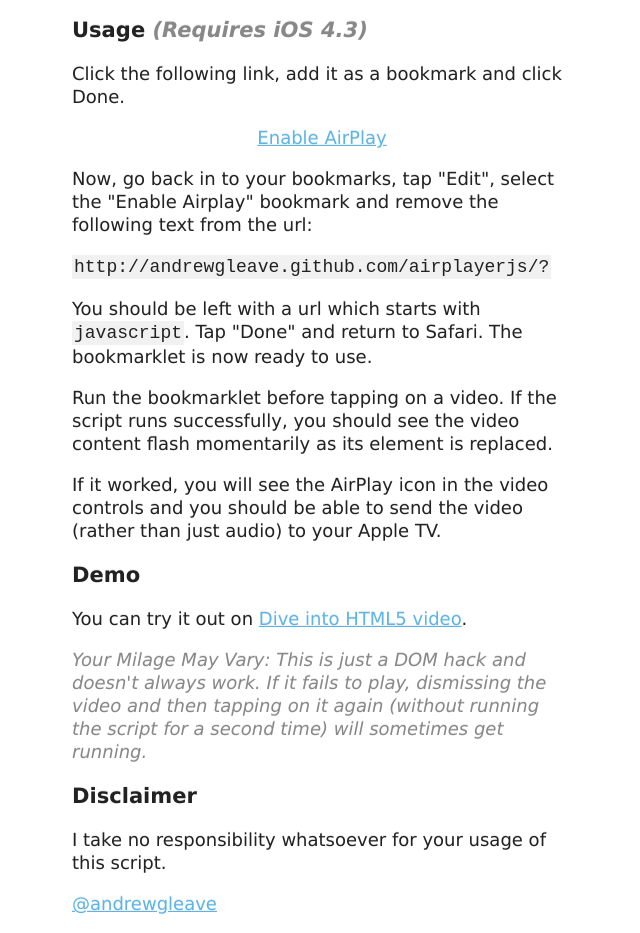
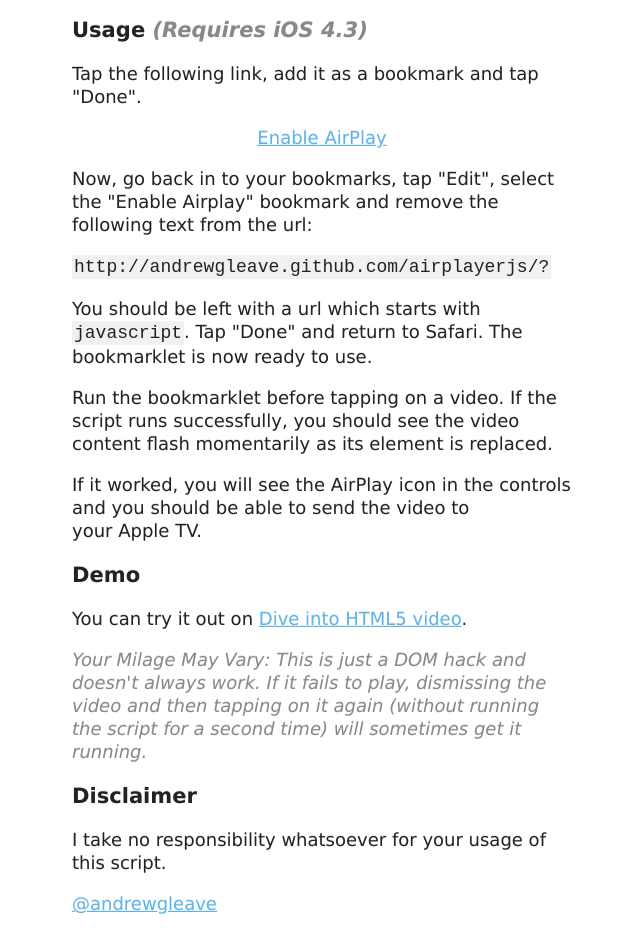
Before and after one commit to andrewgleave/airplayerjs, a plain HTML site: page index.html in a window 1280 px wide. Shown: the part 155-1088 px from the top of the page, without its empty margins (318-958 px from the left). Drawn offline with Linux system fonts and the light colour scheme.

Commit message:
Cleanup text

```diff
--- a/index.html
+++ b/index.html
@@ -38,18 +38,18 @@
            <h1>airplayerjs</h1>
            <p>Use this bookmarklet to enable streaming (some) video content to your Apple TV.</p>
            <h3>Usage <em>(Requires iOS 4.3)</em></h3>
-           <p>Click the following link, add it as a bookmark and click Done.</p>
+           <p>Tap the following link, add it as a bookmark and tap "Done".</p>
            <a class="b" href="http://andrewgleave.github.com/airplayerjs/?javascript:(function(b){function d(c,g){var e=c.cloneNode(true);e.setAttribute(g,'allow');c.parentNode.appendChild(e);c.parentNode.removeChild(c)}var f=b.getElementsByTagName('video');b=b.getElementsByTagName('embed');for(var a=f.length-1;a>=0;a--)d(f[a],'x-webkit-airplay');for(a=b.length-1;a>=0;a--)d(b[a],'airplay')})(document);">Enable AirPlay</a>
            <p>Now, go back in to your bookmarks, tap "Edit", select the "Enable Airplay" bookmark and remove the following text from the url:</p>
            <code>http://andrewgleave.github.com/airplayerjs/?</code>
            <p>You should be left with a url which starts with <code>javascript</code>. Tap "Done" and return to Safari. The bookmarklet is now ready to use.</p>
            <p>Run the bookmarklet before tapping on a video.  If the script runs successfully, you should see the video content flash momentarily as its element is&nbsp;replaced.</p>
-           <p>If it worked, you will see the AirPlay icon in the video controls and you should be able to send the video (rather than just audio) to your&nbsp;Apple&nbsp;TV.</p>
+           <p>If it worked, you will see the AirPlay icon in the controls and you should be able to send the video to your&nbsp;Apple&nbsp;TV.</p>
 
            <h3>Demo</h3>
            <p>You can try it out on <a href="http://diveintohtml5.org/video.html#video">Dive into HTML5 video</a>.</p>
 
-           <p><em>Your Milage May Vary: This is just a DOM hack and doesn't always work. If it fails to play, dismissing the video and then tapping on it again (without running the script for a second time) will sometimes get running.</em></p>
+           <p><em>Your Milage May Vary: This is just a DOM hack and doesn't always work. If it fails to play, dismissing the video and then tapping on it again (without running the script for a second time) will sometimes get it running.</em></p>
            <h3>Disclaimer</h3>
            <p>I take no responsibility whatsoever for your usage of this script.</p>
            <p><a href="http://twitter.com/andrewgleave">@andrewgleave</a></p>
```
